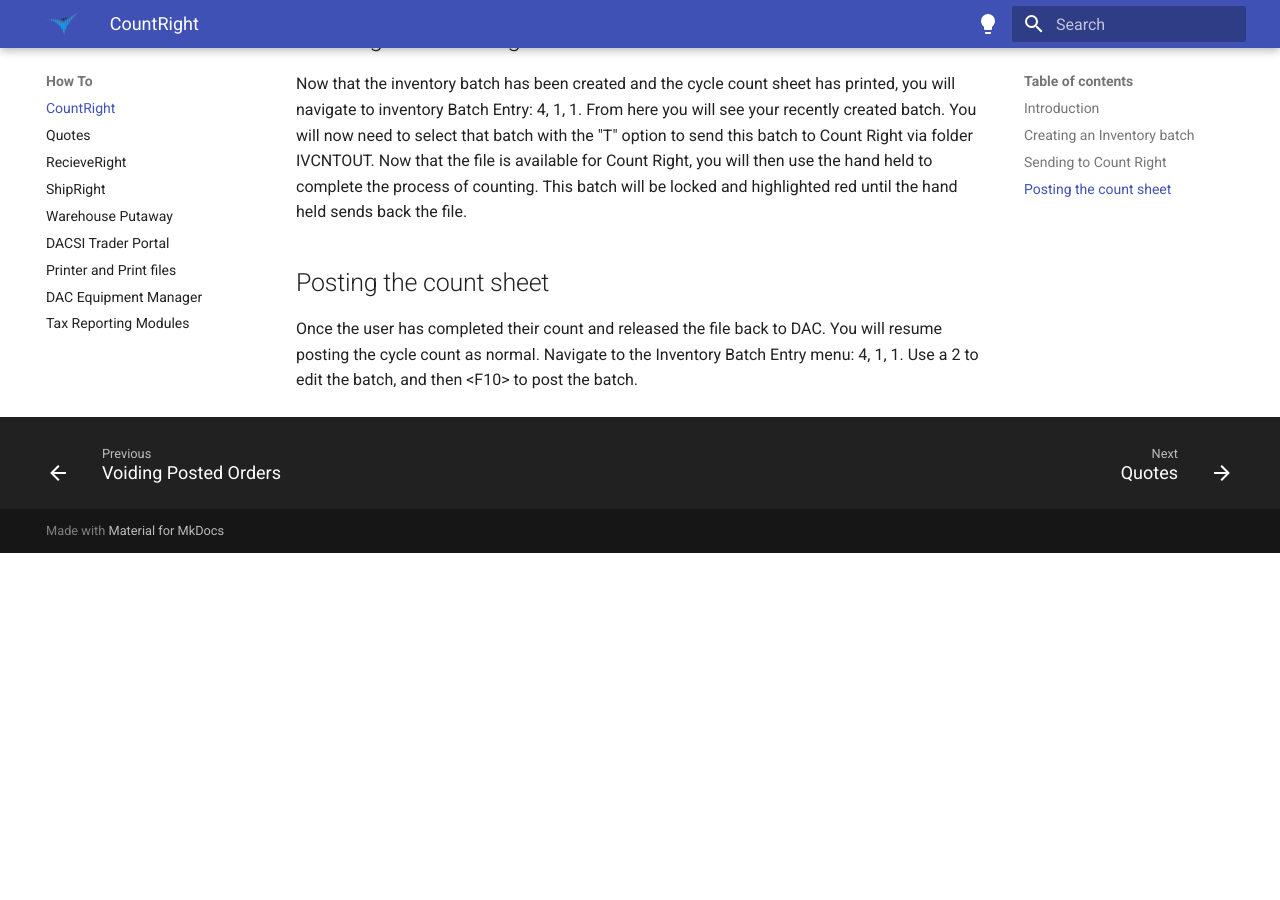
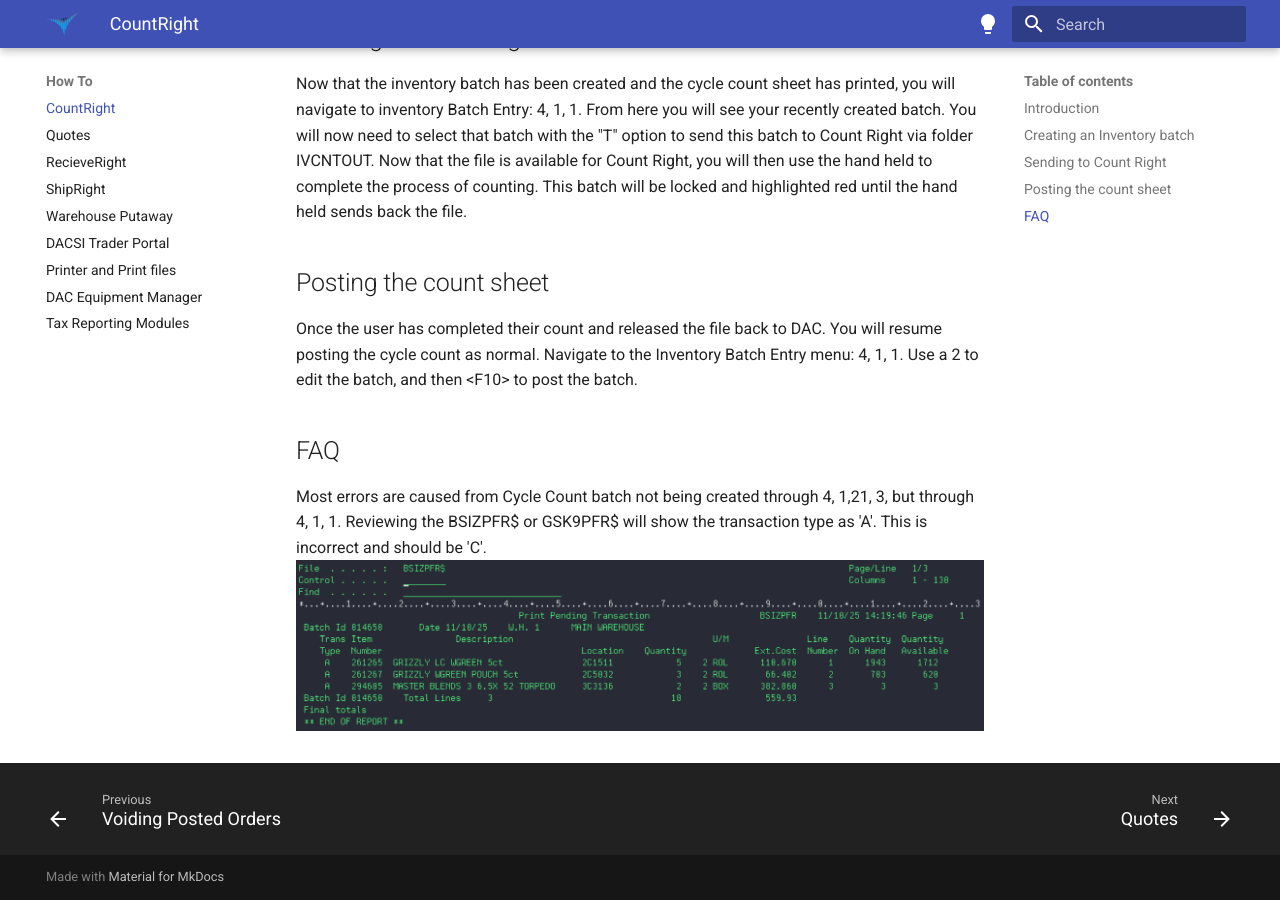
Before and after one commit to AydenB/mkdocs, an MkDocs documentation site: the page built from docs/how-to/Count Right.md, in a window 1280 px wide and 900 px high, scrolled down 594 px. Built offline with MkDocs 1.6.1 and Material for MkDocs 9.7.7, drawn with Linux system fonts in a browser that asks for light colours; before the commit the page ends 1147 px from its top, so only the background shows below that.

Commit message:
docs: added faq

```diff
--- a/docs/how-to/Count Right.md
+++ b/docs/how-to/Count Right.md
@@ -12,3 +12,7 @@
 
 ## Posting the count sheet
 Once the user has completed their count and released the file back to DAC. You will resume posting the cycle count as normal. Navigate to the Inventory Batch Entry menu: 4, 1, 1. Use a 2 to edit the batch, and then &lt;F10&gt; to post the batch.
+
+## FAQ
+Most errors are caused from Cycle Count batch not being created through 4, 1,21, 3, but through 4, 1, 1. Reviewing the BSIZPFR$ or GSK9PFR$ will show the transaction type as 'A'. This is incorrect and should be 'C'.
+![alt text](../images/CR_CycleCountError.png)
```
Also changed, not shown: docs/images/CR_CycleCountError.png (added).
